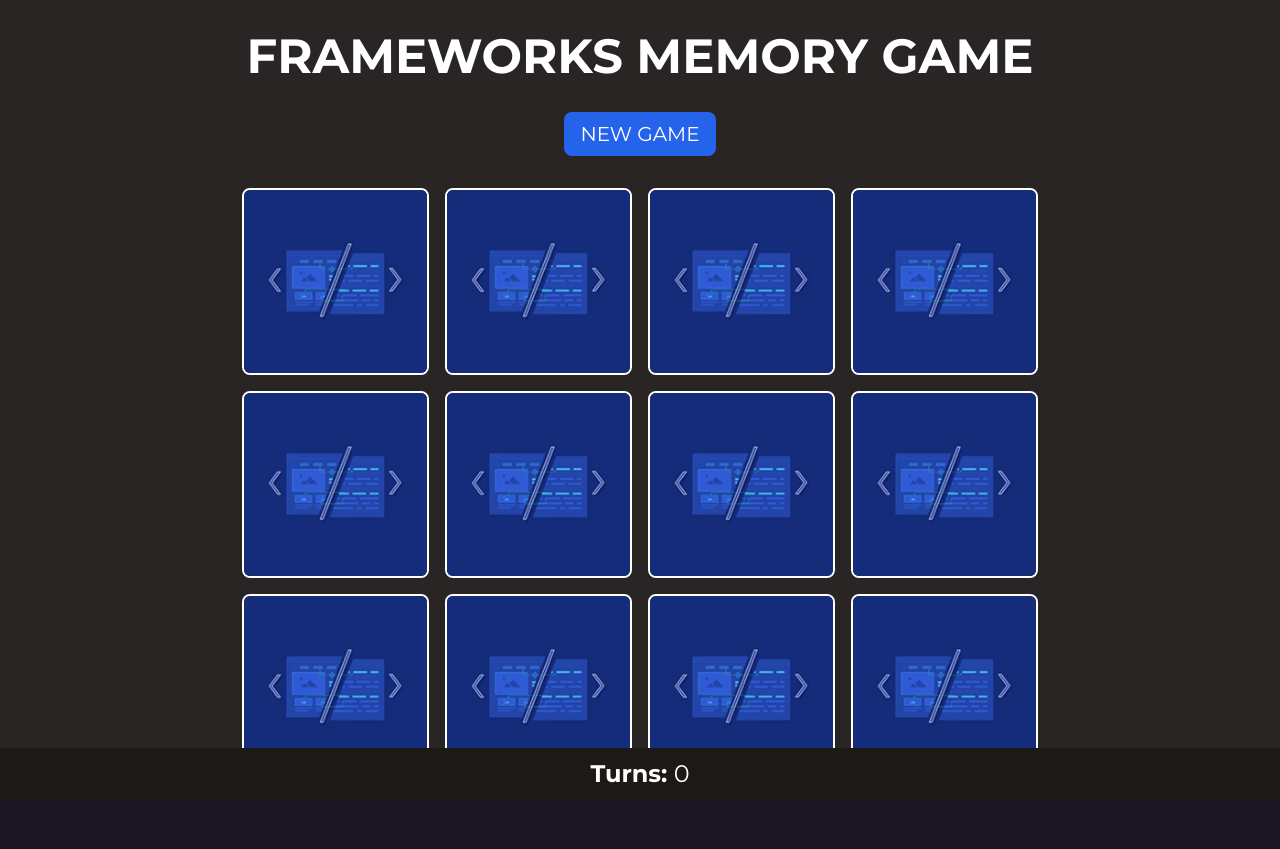
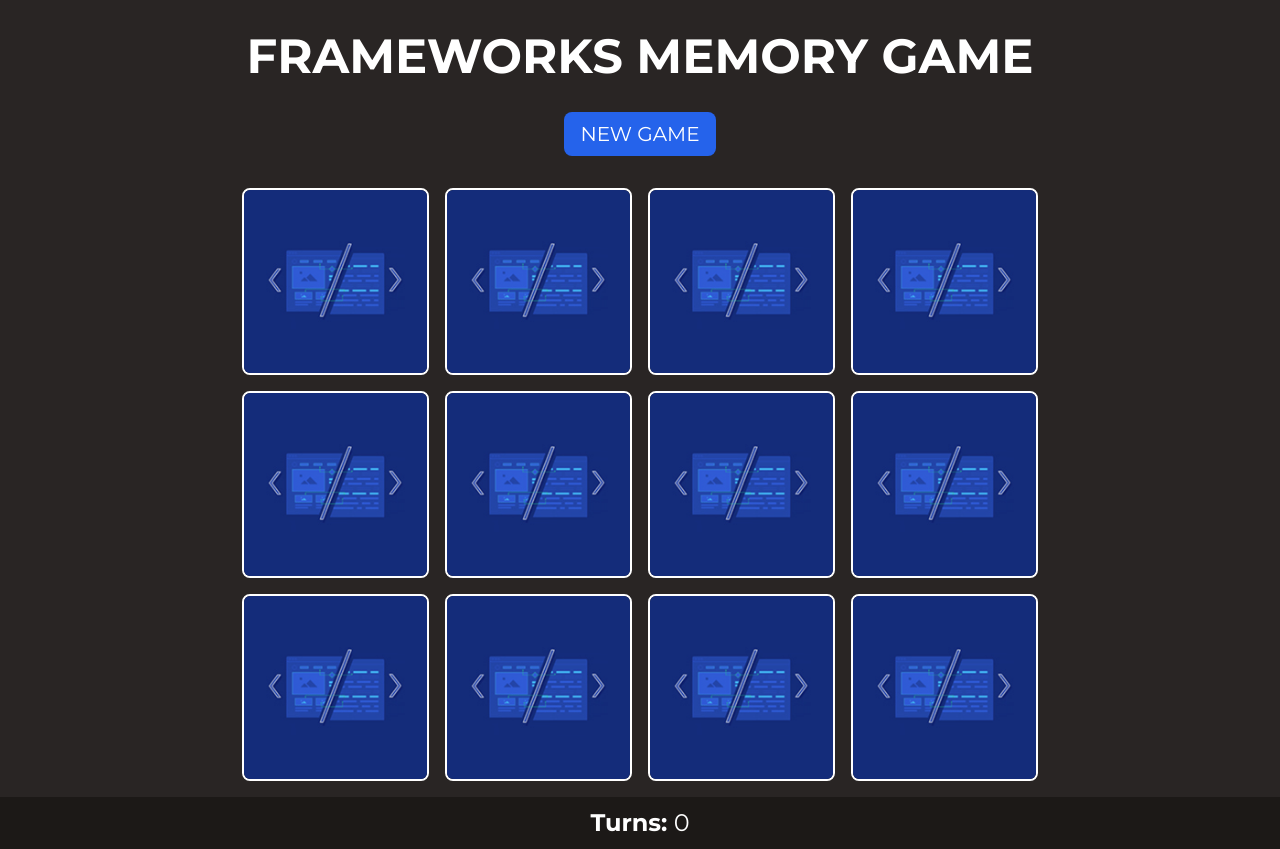
Before and after one commit to molul/framework_memory_game, a React (Vite) app: page / in a window 1280 px wide. Before the commit the page ends 800 px from the top, so only its background shows below. Built offline with nearby package versions, Linux system fonts and the light colour scheme.

Commit message:
Más ajustes

```diff
--- a/src/App.jsx
+++ b/src/App.jsx
@@ -89,7 +89,7 @@ function App() {
 					NEW GAME
 				</button>
 
-				<div className="max-w-[860px] px-8 grid grid-cols-3 lg:grid-cols-4 gap-4 mx-auto">
+				<div className="max-w-[860px] px-8 grid grid-cols-3 md:grid-cols-4 gap-4 mx-auto">
 					{cards.map((card, index) => (
 						<Card
 							handleChoice={handleChoice}
@@ -100,7 +100,10 @@ function App() {
 						/>
 					))}
 				</div>
-				<div className="bg-stone-900 py-2 w-full absolute bottom-0"><span className="font-bold">Turns:</span> {turns}</div>
+
+				<div className="bg-stone-900 mt-4 py-2 w-full ">
+					<span className="font-bold">Turns:</span> {turns}
+				</div>
 			</div>
     </>
   );
```
